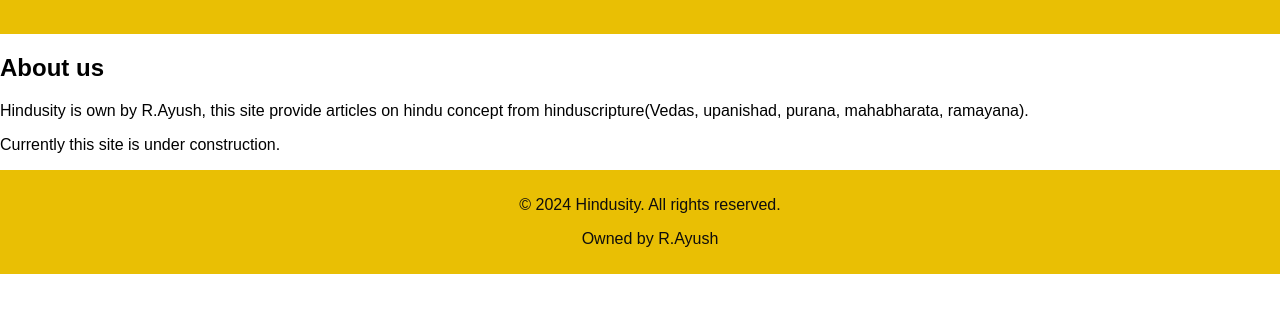
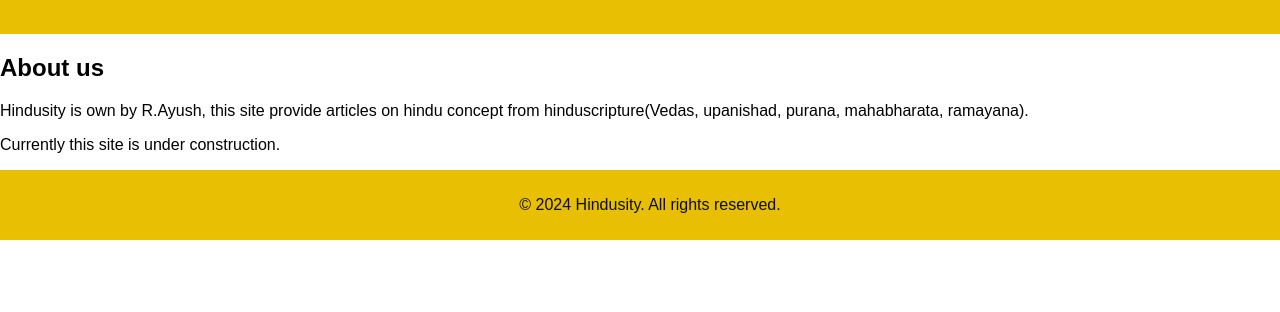
Before and after one commit to rayush2001/Hindusity, a plain HTML site: page about.html in a window 1280 px wide. Shown: the part 120-432 px from the top of the page. Drawn offline with nearby package versions, Linux system fonts and the light colour scheme.

Commit message:
Update about.html

```diff
--- a/about.html
+++ b/about.html
@@ -22,7 +22,6 @@
 </body>
 <footer>
     <p>&copy; 2024 Hindusity. All rights reserved.</p>
-    <p>Owned by R.Ayush</p>
   </footer>
 <script src="https://cdn.jsdelivr.net/npm/@popperjs/core@2.11.8/dist/umd/popper.min.js" integrity="sha384-I7E8VVD/ismYTF4hNIPjVp/Zjvgyol6VFvRkX/vR+Vc4jQkC+hVqc2pM8ODewa9r" crossorigin="anonymous"></script>
 <script src="https://cdn.jsdelivr.net/npm/bootstrap@5.3.3/dist/js/bootstrap.min.js" integrity="sha384-0pUGZvbkm6XF6gxjEnlmuGrJXVbNuzT9qBBavbLwCsOGabYfZo0T0to5eqruptLy" crossorigin="anonymous"></script>
```
